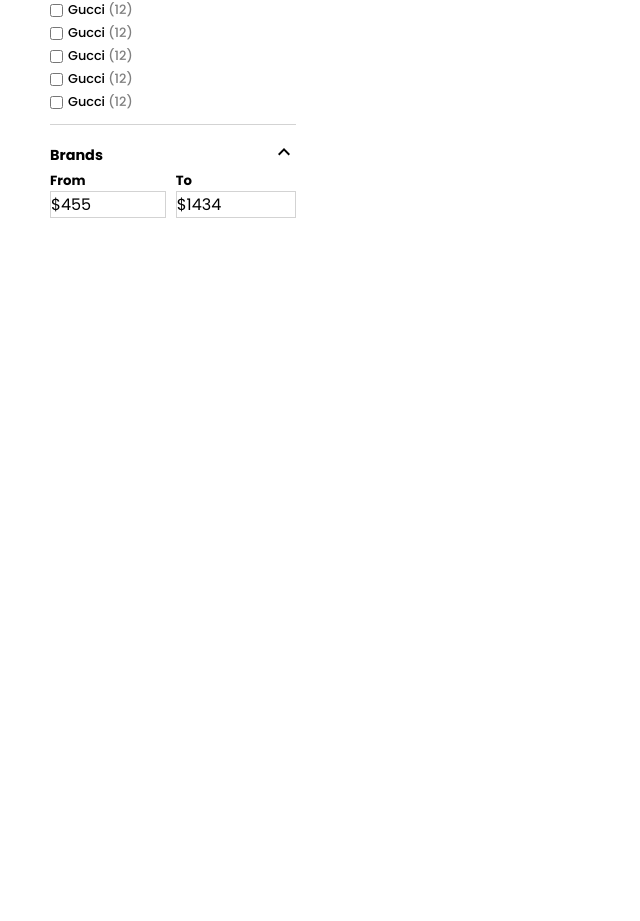
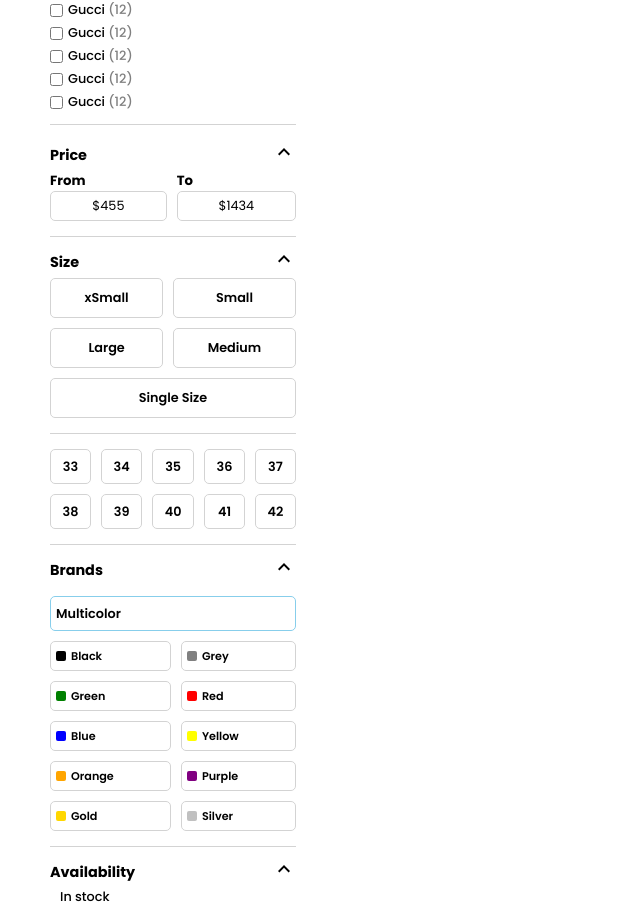
Before and after one commit to topzz100/Bellussi, a React (Create React App) app in the folder frontend/: page / in a window 1280 px wide. Shown: the part 678-1599 px from the top of the page, without its empty margins (0-640 px from the left). Before the commit the page ends 896 px from the top, so only its background shows below. Built offline with nearby package versions, Linux system fonts and the light colour scheme.

Commit message:
feat: add filters ui
filters ui section done(brand, sizes, category, availability)

```diff
--- /dev/null
+++ b/frontend/src/components/Availability/Availability.module.css
@@ -0,0 +1,19 @@
+.availability{
+  margin-top: 10px;
+  padding-bottom: 15px;
+}
+.header {
+  display: flex;
+  align-items: center;
+  justify-content: space-between;
+}
+
+.title {
+  font-size: 0.9rem;
+  font-weight: 700;
+}
+p{
+  margin-left: 10px;
+  font-size: 0.8rem;
+  font-weight: 500;
+}
--- /dev/null
+++ b/frontend/src/components/Availability/Availability.tsx
@@ -0,0 +1,21 @@
+import { ExpandLess } from '@mui/icons-material'
+import styles from './Availability.module.css'
+
+const Availability = () => {
+  return (
+    <div className={styles.availability}>
+      <div className={styles.header}>
+        <span className={styles.title}>
+          Availability
+        </span>
+        <span>
+          <ExpandLess/>
+        </span>
+      </div>
+      <p>In stock</p>
+
+    </div>
+  )
+}
+
+export default Availability
--- a/frontend/src/components/CategoryMain/CategoryMain.tsx
+++ b/frontend/src/components/CategoryMain/CategoryMain.tsx
@@ -1,6 +1,9 @@
+import Availability from '../Availability/Availability'
 import Brands from '../Brands/Brands'
+import ColorFilter from '../ColorFilter/ColorFilter'
 import Filters from '../Filters/Filters'
 import PriceFilter from '../PriceFilter/PriceFilter'
+import SizeFilter from '../SizeFilter/SizeFilter'
 import styles from './CategoryMain.module.css'
 
 const CategoryMain = () => {
@@ -16,6 +19,9 @@
           <Filters/>
           <Brands/>
           <PriceFilter/>
+          <SizeFilter/>
+          <ColorFilter/>
+          <Availability/>
         </div>
         {/* right */}
         <div className={styles.right}>
--- /dev/null
+++ b/frontend/src/components/ColorFilter/ColorFilter.module.css
@@ -0,0 +1,54 @@
+.colorFilter{
+  margin-top: 10px;
+  padding-bottom: 15px;
+  border-bottom: 1px solid lightgrey;
+}
+.header {
+  display: flex;
+  align-items: center;
+  justify-content: space-between;
+}
+
+.title {
+  font-size: 0.9rem;
+  font-weight: 700;
+}
+.colorWrapper{
+  width: 100%;
+  height: 35px;
+  border-radius: 5px;
+  margin-top: 10px;
+  display: flex;
+  align-items: center;
+  border:  1px solid skyblue;
+}
+.colorWrapper span{
+  font-size: 0.8rem;
+  font-weight: 600;
+  margin-left: 5px;
+}
+.container{
+  display: grid;
+  gap: 10px;
+  grid-template-columns: auto auto;
+  margin-top: 10px;
+}
+.colorBox{
+  height: 30px;
+  width: 100%;
+  border-radius: 5px;
+  border: 1px solid lightgrey;
+  display: flex;
+  align-items: center;
+}
+.colorBox .color{
+  width: 10px;
+  height: 10px;
+  border-radius: 2px;
+  margin-left: 5px;
+}
+.label{
+  margin-left: 5px;
+  font-size: 0.7rem;
+  font-weight: 600;
+}
--- /dev/null
+++ b/frontend/src/components/ColorFilter/ColorFilter.tsx
@@ -0,0 +1,67 @@
+import { ExpandLess } from '@mui/icons-material'
+import styles from './ColorFilter.module.css'
+
+const ColorFilter = () => {
+  return (
+    <div className={styles.colorFilter}>
+      <div className={styles.header}>
+        <span className={styles.title}>
+          Brands
+        </span>
+        <span>
+          <ExpandLess/>
+        </span>
+      </div>
+      <div className={styles.colorWrapper}>
+        <span>
+          Multicolor
+        </span>
+      </div>
+      <div className={styles.container}>
+        <div className={styles.colorBox}>
+          <span className={styles.color} style={{backgroundColor: 'black'}}></span>
+          <span className={styles.label}>Black</span>
+        </div>
+        <div className={styles.colorBox}>
+          <span className={styles.color} style={{backgroundColor: 'grey'}}></span>
+          <span className={styles.label}>Grey</span>
+        </div>
+        <div className={styles.colorBox}>
+          <span className={styles.color} style={{backgroundColor: 'green'}}></span>
+          <span className={styles.label}>Green</span>
+        </div>
+        <div className={styles.colorBox}>
+          <span className={styles.color} style={{backgroundColor: 'red'}}></span>
+          <span className={styles.label}>Red</span>
+        </div>
+        <div className={styles.colorBox}>
+          <span className={styles.color} style={{backgroundColor: 'blue'}}></span>
+          <span className={styles.label}>Blue</span>
+        </div>
+        <div className={styles.colorBox}>
+          <span className={styles.color} style={{backgroundColor: 'yellow'}}></span>
+          <span className={styles.label}>Yellow</span>
+        </div>
+        <div className={styles.colorBox}>
+          <span className={styles.color} style={{backgroundColor: 'orange'}}></span>
+          <span className={styles.label}>Orange</span>
+        </div>
+        <div className={styles.colorBox}>
+          <span className={styles.color} style={{backgroundColor: 'purple'}}></span>
+          <span className={styles.label}>Purple</span>
+        </div>
+        <div className={styles.colorBox}>
+          <span className={styles.color} style={{backgroundColor: 'gold'}}></span>
+          <span className={styles.label}>Gold</span>
+        </div>
+        <div className={styles.colorBox}>
+          <span className={styles.color} style={{backgroundColor: 'silver'}}></span>
+          <span className={styles.label}>Silver</span>
+        </div>
+
+      </div>
+    </div>
+  )
+}
+
+export default ColorFilter
--- a/frontend/src/components/PriceFilter/PriceFilter.module.css
+++ b/frontend/src/components/PriceFilter/PriceFilter.module.css
@@ -1,5 +1,7 @@
 .priceFilter{
   margin-top: 15px;
+  padding-bottom: 15px;
+  border-bottom: 1px solid lightgrey;
 }
 .header {
   display: flex;
@@ -18,4 +20,12 @@
 }
 .priceTag{
   border: 1px solid lightgray;
+  display: flex;
+  align-items: center;
+  justify-content: center;
+  height: 30px;
+  border-radius: 5px;
 }
+.priceTag span{
+  font-size: 0.8rem;
+}
--- a/frontend/src/components/PriceFilter/PriceFilter.tsx
+++ b/frontend/src/components/PriceFilter/PriceFilter.tsx
@@ -6,7 +6,7 @@
     <div className={styles.priceFilter}>
       <div className={styles.header}>
         <span className={styles.title}>
-          Brands
+          Price
         </span>
         <span>
           <ExpandLess/>
--- /dev/null
+++ b/frontend/src/components/SizeFilter/SizeFilter.module.css
@@ -0,0 +1,53 @@
+.sizeFilter{
+  padding-bottom: 15px;
+  border-bottom: 1px solid lightgrey;
+  padding-top: 10px;
+}
+.header {
+  display: flex;
+  align-items: center;
+  justify-content: space-between;
+}
+
+.title {
+  font-size: 0.9rem;
+  font-weight: 700;
+}
+.container {
+  display: grid;
+  grid-template-columns: auto auto;
+  gap: 10px;
+  padding-bottom: 15px;
+  border-bottom: 1px solid lightgrey;
+}
+
+.container span {
+  padding: 5px;
+  border: 1px solid lightgray;
+  padding: 10px;
+  border-radius: 5px;
+  font-size: 0.8rem;
+  font-weight: 600;
+  display: flex;
+  justify-content: center;
+}
+
+.container span:last-child {
+  grid-column: 1/3;
+}
+.sizes{
+  padding-top: 15px;
+  display: grid;
+  gap: 10px;
+  grid-template-columns: auto auto auto auto auto;
+}
+.sizes span{
+  font-size: 0.8rem;
+  font-weight: 600;
+  border: 1px solid lightgrey;
+  border-radius: 5px;
+  height: 35px;
+  display: flex;
+  align-items: center;
+  justify-content: center;
+}
--- /dev/null
+++ b/frontend/src/components/SizeFilter/SizeFilter.tsx
@@ -0,0 +1,68 @@
+import { ExpandLess } from '@mui/icons-material'
+import styles from './SizeFilter.module.css'
+
+const SizeFilter = () => {
+  return (
+    <div className={styles.sizeFilter}>
+      <div className={styles.header}>
+        <span className={styles.title}>
+          Size
+        </span>
+        <span>
+          <ExpandLess/>
+        </span>
+      </div>
+      <div className= {styles.container}>
+        <span>
+          xSmall
+        </span>
+        <span>
+          Small
+        </span>
+        <span>
+          Large
+        </span>
+        <span>
+          Medium
+        </span>
+        <span>
+          Single Size
+        </span>
+      </div>
+      <div className={styles.sizes}>
+        <span>
+          33
+        </span>
+        <span>
+          34
+        </span>
+        <span>
+          35
+        </span>
+        <span>
+          36
+        </span>
+        <span>
+          37
+        </span>
+        <span>
+          38
+        </span>
+        <span>
+          39
+        </span>
+        <span>
+          40
+        </span>
+        <span>
+          41
+        </span>
+        <span>
+          42
+        </span>
+      </div>
+    </div>
+  )
+}
+
+export default SizeFilter
```
